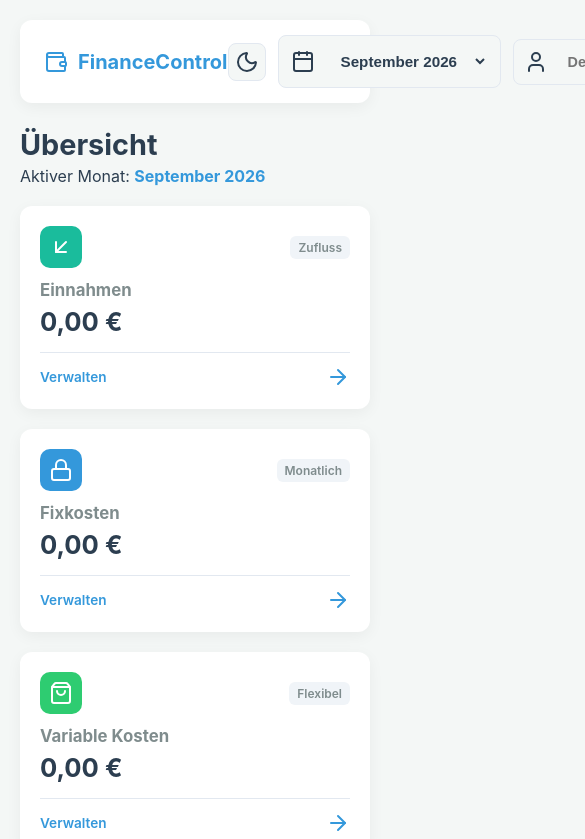
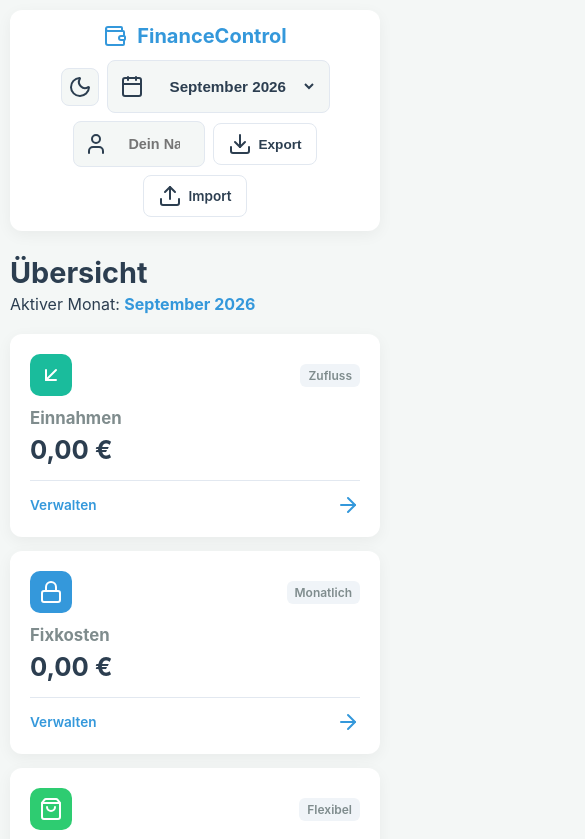
Before and after one commit to htt10-design/finanzen, a plain HTML site: page index.html in a window 390 px wide. Shown: the top 839 px of the page, 585 px wide, since content can reach past the window. Drawn offline with nearby package versions, Linux system fonts and the light colour scheme.

Commit message:
Add files via upload

```diff
--- a/style.css
+++ b/style.css
@@ -546,3 +546,64 @@ select {
   outline: none;
   width: 100px;
 }
+/* SMARTPHONE OPTIMIERUNG (PWA & RESPONSIVE) */
+
+/* Anpassungen für kleinere Bildschirme (Handy) */
+@media (max-width: 768px) {
+  body {
+    padding: 10px;
+  }
+
+  .top-nav {
+    flex-direction: column;
+    align-items: stretch;
+    gap: 12px;
+    padding: 14px;
+  }
+
+  .logo {
+    justify-content: center;
+  }
+
+  .header-right {
+    flex-wrap: wrap;
+    justify-content: center;
+    gap: 8px;
+  }
+
+  .profile-container input {
+    width: 80px;
+  }
+
+  .tiles-grid {
+    grid-template-columns: 1fr; /* Einspaltige Kacheln auf dem Handy */
+    gap: 14px;
+  }
+
+  form {
+    flex-direction: column;
+  }
+
+  form input, form select, form button {
+    width: 100%;
+  }
+
+  .secondary-btn, .add-btn {
+    justify-content: center;
+  }
+
+  .yearly-bar-row {
+    flex-direction: column;
+    align-items: flex-start;
+    gap: 6px;
+  }
+
+  .yearly-bar-track {
+    width: 100%;
+  }
+
+  .yearly-bar-val {
+    width: 100%;
+    text-align: left;
+  }
+}
```
